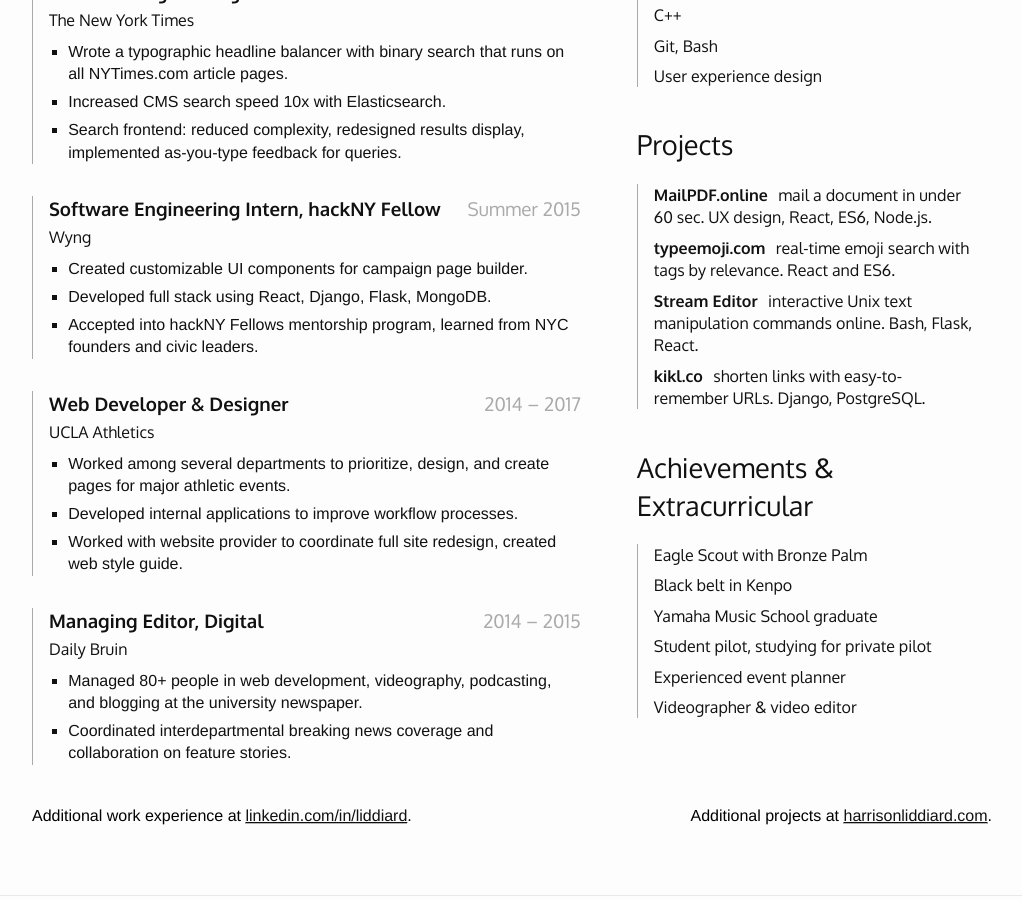
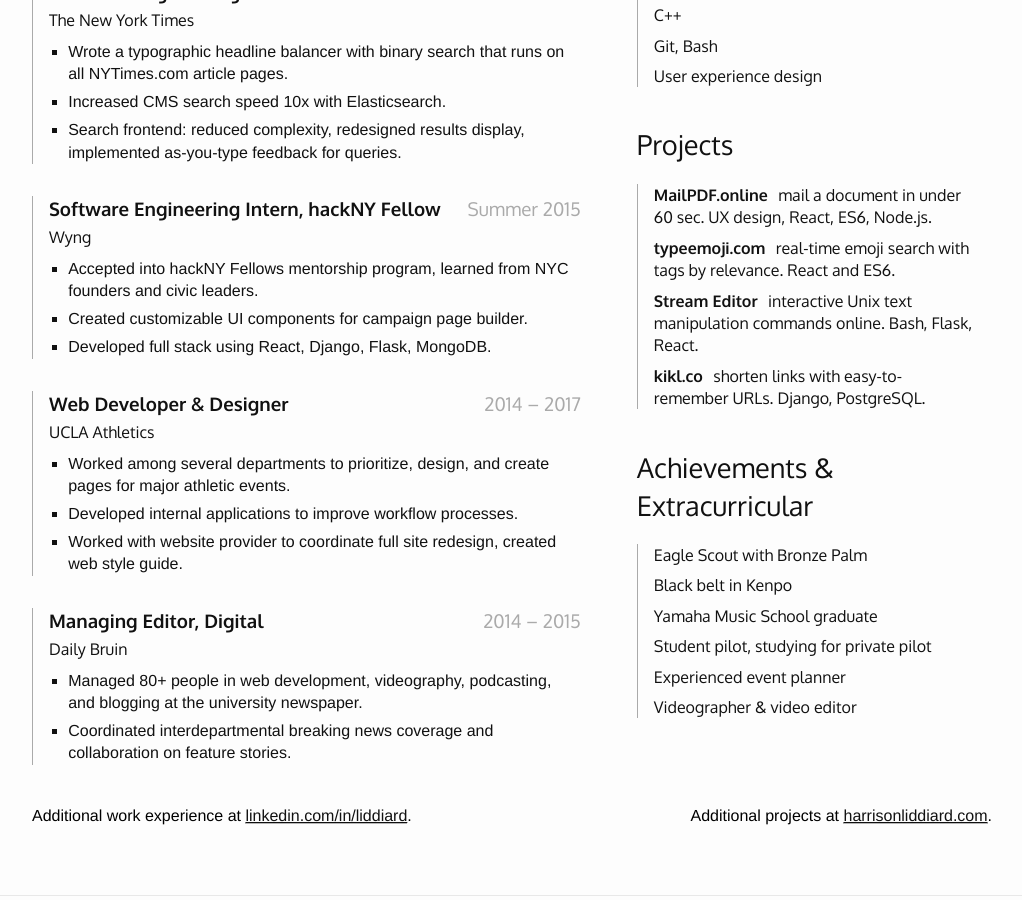
Before and after one commit to liddiard/liddiard.me, a Jekyll site: the page built from resume.md, in a window 1280 px wide and 900 px high, scrolled down 497 px. Shown: the whole window, without its empty margins (128-1150 px from the left). Built offline with Jekyll 4.4.1, drawn with Linux system fonts in a browser that asks for light colours; some web fonts are replaced.

```diff
--- a/resume.md
+++ b/resume.md
@@ -32,9 +32,9 @@ permalink: /resume/
             <h3 class="position">Software Engineering Intern, hackNY Fellow <span class="date">Summer 2015</span></h3>
             <h4 class="company">Wyng</h4>
             <ul>
+                <li>Accepted into hackNY Fellows mentorship program, learned from NYC founders and civic leaders.</li>
                 <li>Created customizable UI components for campaign page builder.</li>
                 <li>Developed full stack using React, Django, Flask, MongoDB.</li>
-                <li>Accepted into hackNY Fellows mentorship program, learned from NYC founders and civic leaders.</li>
             </ul>
         </div>
         <div class="item">
```
